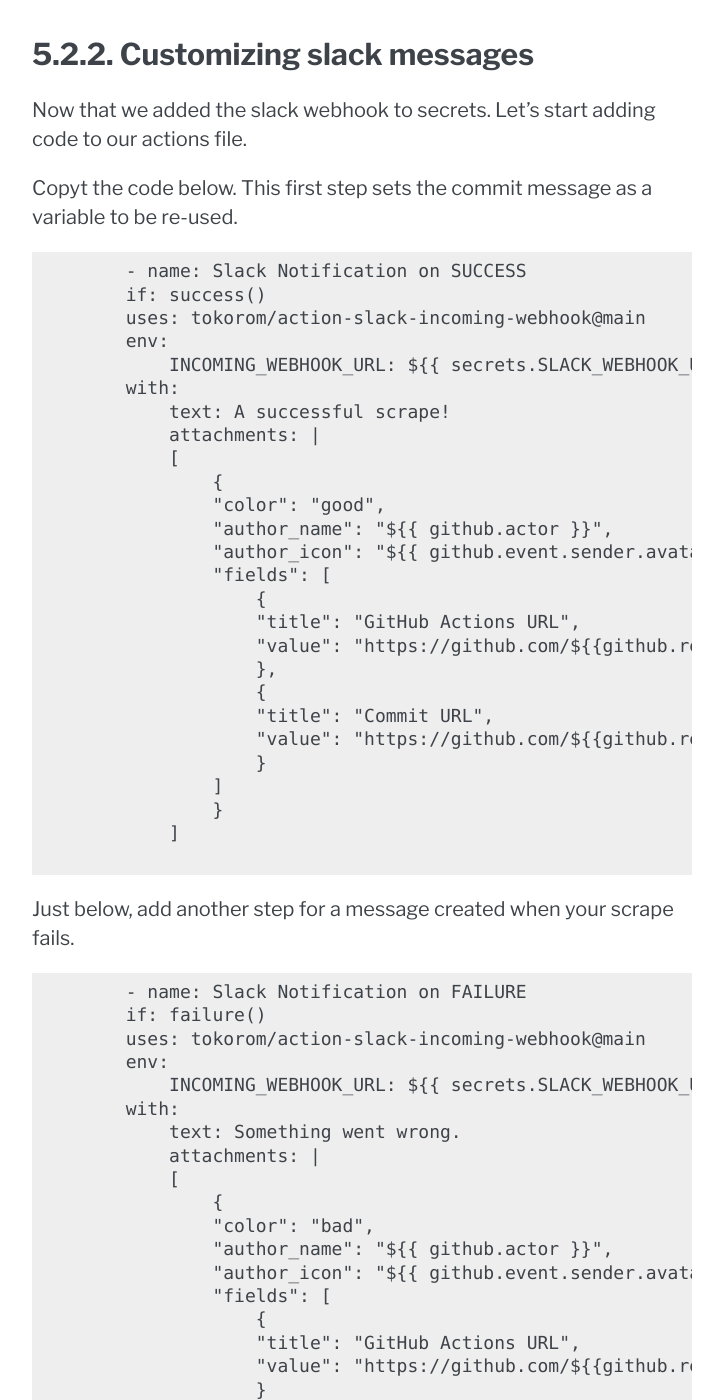
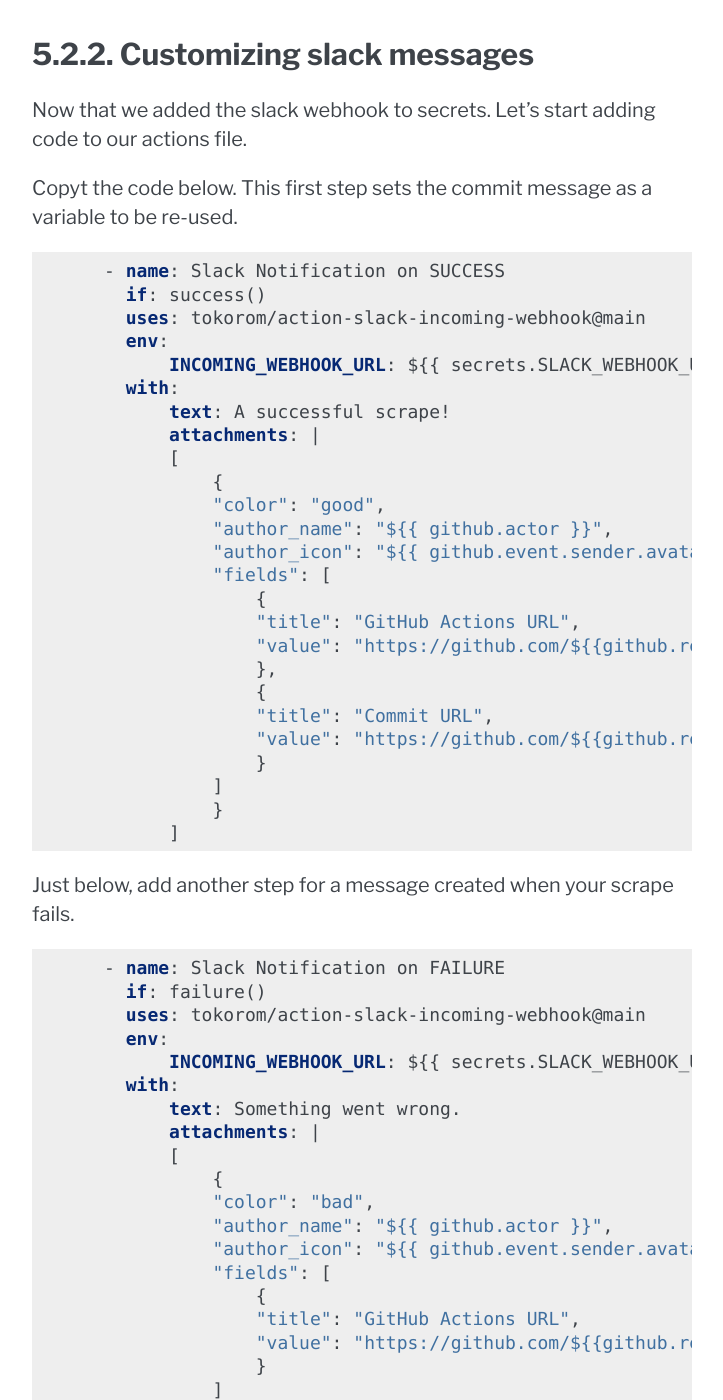
Before and after one commit to palewire/first-github-scraper, a Sphinx documentation site: the page built from docs/notify.md, in a window 1280 px wide and 1400 px high, scrolled down 2430 px. Shown: the whole window, without its empty margins (388-1111 px from the left). Built offline with Sphinx 7.4.7, drawn with Linux system fonts in a browser that asks for light colours; some of the changed text lies outside the part shown.

Commit message:
Update notify.md

````diff
--- a/docs/notify.md
+++ b/docs/notify.md
@@ -52,8 +52,8 @@ Now that we added the slack webhook to secrets. Let's start adding code to our a
 
 Copyt the code below. This first step sets the commit message as a variable to be re-used.
 
-```
-        - name: Slack Notification on SUCCESS
+```yaml
+      - name: Slack Notification on SUCCESS
         if: success()
         uses: tokorom/action-slack-incoming-webhook@main
         env:
@@ -78,13 +78,12 @@ Copyt the code below. This first step sets the commit message as a variable to b
                 ]
                 }
             ]
-
 ```
 
 Just below, add another step for a message created when your scrape fails.
 
-```
-        - name: Slack Notification on FAILURE
+```yaml
+      - name: Slack Notification on FAILURE
         if: failure()
         uses: tokorom/action-slack-incoming-webhook@main
         env:
@@ -105,7 +104,6 @@ Just below, add another step for a message created when your scrape fails.
                 ]
                 }
             ]
-
 ```
 
 Edit your action file to trigger a fail. For example, a simple change in `pipenv run jupyter execute scrape.ipynb` to `pipenv run jupyter execute s.ipynb` is going to trigger a fail. Let's see what happens to your slack message.
@@ -123,14 +121,14 @@ Outputs are formatted like so `steps.<action id>.outputs.<output name>`. We will
 
 For your first slack message where new files are committed, change the condition from `sucess()` to
 
-```
+```yaml
 if: (success() & steps.add_commit.outputs.committed=='true')
 ```
 
 Now let's add one last slack message for a successful run without a new file commit.
 
 
-```
+```yaml
     - name: Slack Notification on no new commits
       if: s(success() & steps.add_commit.outputs.committed=='false')
       uses: tokorom/action-slack-incoming-webhook@main
````
